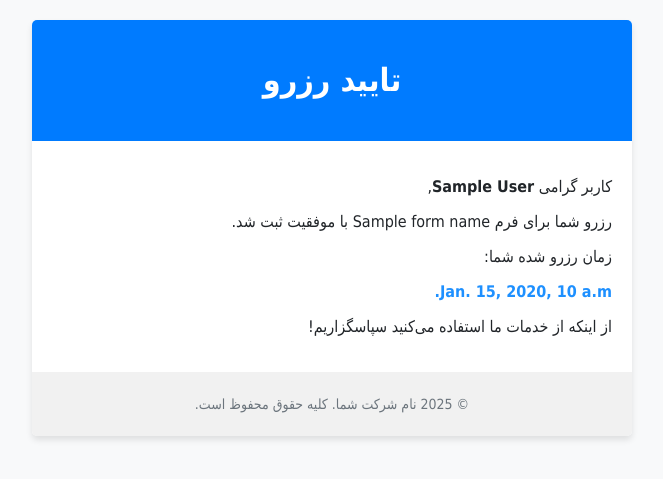
After one commit to amirkhgraphic/MyOnlineForm, a Django app: template form/templates/emails/booking_confirmation.html in a window 1280 px wide. The commit adds this page. Shown: the top 479 px of the page, without its empty margins (308-971 px from the left). Run offline with Django 5.2, Linux system fonts and the light colour scheme; the template is opened without the code that fills it: most values are stand-ins (such as "Sample title", 1, 10 or a date in 2020); parts of the project's set-up code (start-up, migrations or seed data) failed here and were passed over.

Commit message:
add email to answers field and makemigrations and send_email function (sync)

```diff
--- a/form/admin.py
+++ b/form/admin.py
@@ -49,3 +49,7 @@ class AnswerAdmin(admin.ModelAdmin):
         return convert_to_jalali([obj.time_slot])[0]['datetime']
 
     jalali_datetime.short_description = 'Jalali DateTime'
+
+    def delete_queryset(self, request, queryset):
+        for obj in queryset:
+            obj.delete()
--- a/form/models.py
+++ b/form/models.py
@@ -72,6 +72,7 @@ class Answer(models.Model):
     first_name = models.CharField(max_length=100)
     last_name = models.CharField(max_length=100)
     student_id = models.CharField(max_length=15)
+    email = models.EmailField(null=True, blank=True)
     form = models.ForeignKey(Form, on_delete=models.CASCADE, related_name='answers')
     time_slot = models.OneToOneField(TimeSlot, on_delete=models.CASCADE, related_name='answer')
     created_at = models.DateTimeField(auto_now_add=True)
@@ -94,5 +95,6 @@ class Answer(models.Model):
     class Meta:
         unique_together = (
             ('form', 'student_id'),
-            ('form', 'time_slot')
+            ('form', 'time_slot'),
+            ('form', 'email'),
         )
--- /dev/null
+++ b/form/templates/emails/booking_confirmation.html
@@ -0,0 +1,62 @@
+<!DOCTYPE html>
+<html lang="fa" dir="rtl">
+<head>
+    <meta charset="UTF-8">
+    <meta name="viewport" content="width=device-width, initial-scale=1.0">
+    <title>تایید رزرو</title>
+    <style>
+        body {
+            background-color: #f8f9fa;
+            font-family: 'Tahoma', sans-serif;
+        }
+        .email-container {
+            max-width: 600px;
+            margin: 20px auto;
+            background: #ffffff;
+            border-radius: 5px;
+            box-shadow: 0 4px 6px rgba(0, 0, 0, 0.1);
+            overflow: hidden;
+        }
+        .email-header {
+            background-color: #007bff;
+            color: #ffffff;
+            padding: 20px;
+            text-align: center;
+        }
+        .email-body {
+            padding: 20px;
+            color: #212529;
+            text-align: right;
+        }
+        .email-footer {
+            background-color: #f1f1f1;
+            text-align: center;
+            padding: 10px;
+            font-size: 14px;
+            color: #6c757d;
+        }
+    </style>
+</head>
+<body>
+    <div class="email-container">
+        <!-- Email Header -->
+        <div class="email-header">
+            <h1>تایید رزرو</h1>
+        </div>
+        <!-- Email Body -->
+        <div class="email-body">
+            <p>کاربر گرامی <strong>{{ first_name }} {{ last_name }}</strong>,</p>
+            <p>رزرو شما برای فرم
+                {{ form_name }}
+                با موفقیت ثبت شد.</p>
+            <p>زمان رزرو شده شما:</p>
+            <p style="color:dodgerblue; font-weight: bold;">{{ datetime }}</p>
+            <p>از اینکه از خدمات ما استفاده می‌کنید سپاسگزاریم!</p>
+        </div>
+        <!-- Email Footer -->
+        <div class="email-footer">
+            <p>&copy; 2025 نام شرکت شما. کلیه حقوق محفوظ است.</p>
+        </div>
+    </div>
+</body>
+</html>
--- a/form/templates/form/book-time-slot.html
+++ b/form/templates/form/book-time-slot.html
@@ -27,6 +27,10 @@
                 <label for="student_id" class="form-label">شماره دانشجویی:</label>
                 <input type="number" id="student_id" name="student_id" class="form-control" required>
             </div>
+            <div class="mb-3">
+                <label for="email" class="form-label">ایمیل (جهت ارسال تایید ثبت‌نام):</label>
+                <input type="email" id="email" name="email" class="form-control">
+            </div>
             <button type="submit" class="btn btn-primary w-100">رزرو</button>
         </form>
         <div class="text-center mt-3">
```
Also changed, not shown: core/settings.py (+8 -0 lines), form/tasks.py (added, +11 -0 lines), form/views.py (+13 -2 lines), form/migrations/0006_alter_answer_unique_together_answer_email_and_more.py (added), form/migrations/0007_alter_answer_unique_together_alter_answer_email_and_more.py (added).
